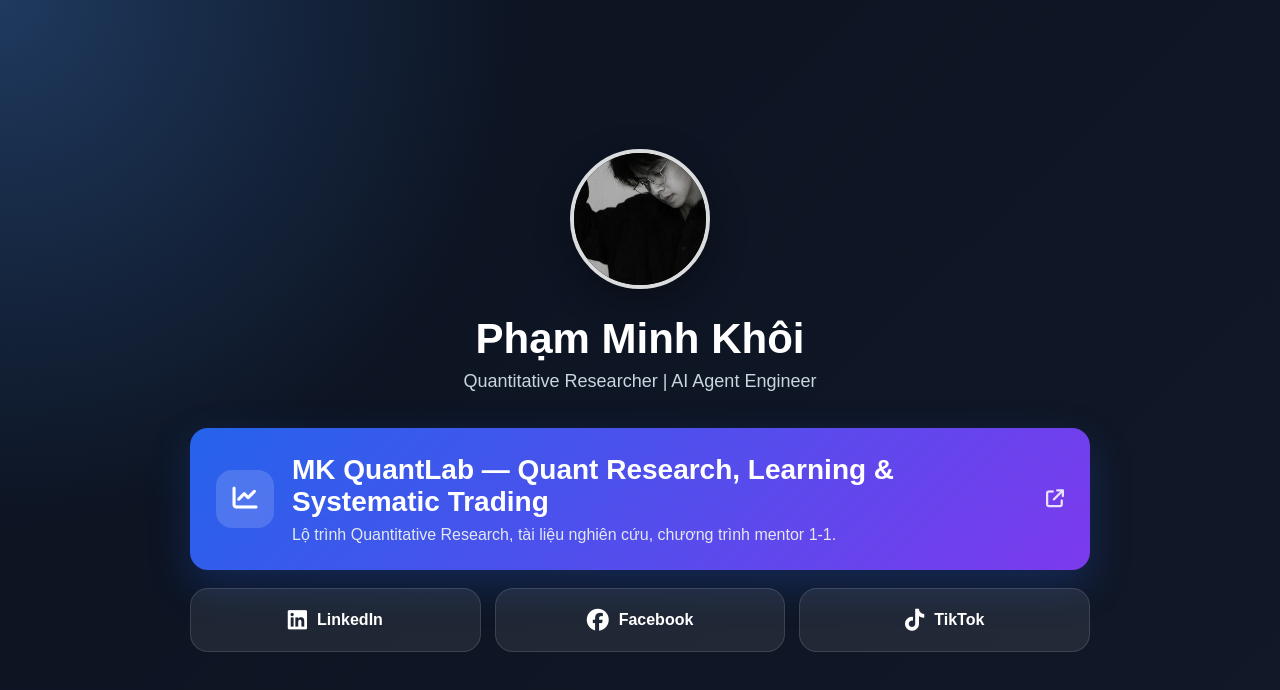
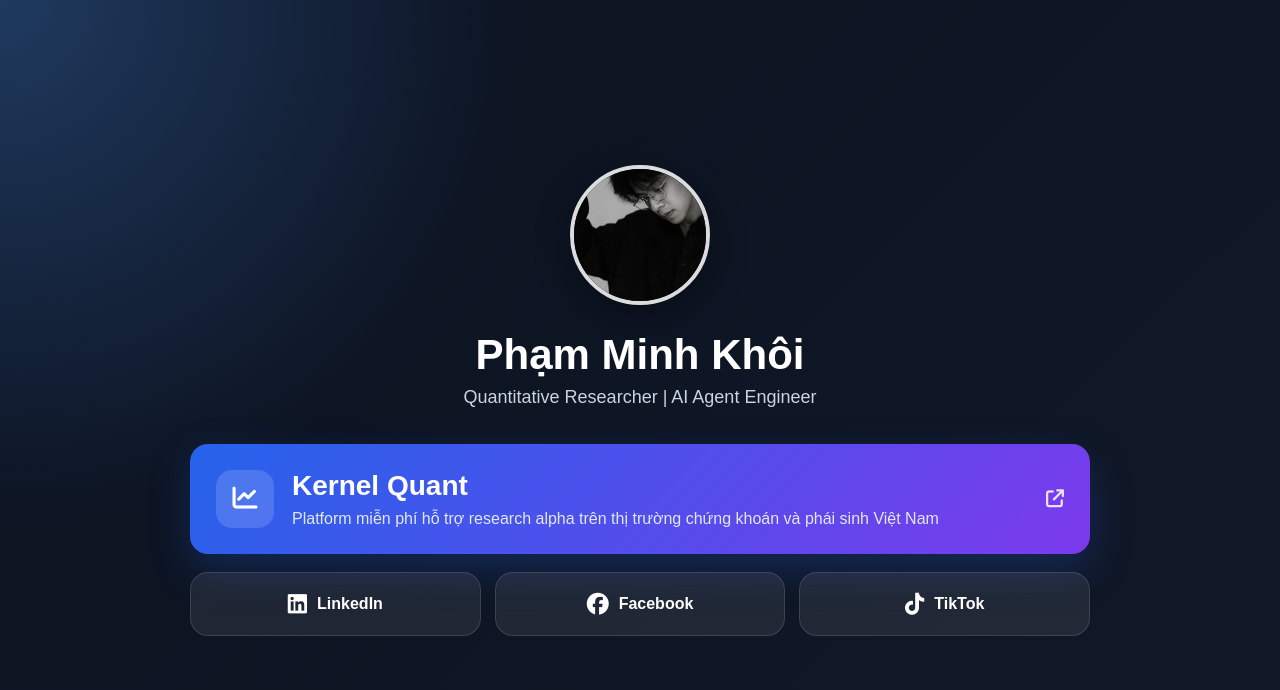
Before and after one commit to khoikhokhao/khoikhokhao.github.io, a plain HTML site: page index.html in a window 1280 px wide. Drawn offline with Linux system fonts and the light colour scheme.

Commit message:
Update index.html

```diff
--- a/index.html
+++ b/index.html
@@ -41,7 +41,7 @@
 
       <!-- MK QuantLab -->
       <a
-        href="https://docs.google.com/document/d/14BYk6Gi6fDV9JMZpToil4aeRigu5KP_HkcxGIyUgEzk/edit?tab=t.0"
+        href="https://kernelquant.com/"
         class="card main-card"
         target="_blank"
         rel="noopener noreferrer"
@@ -52,11 +52,11 @@
 
         <div>
           <h2>
-            MK QuantLab — Quant Research, Learning & Systematic Trading
+           Kernel Quant
           </h2>
 
           <p>
-            Lộ trình Quantitative Research, tài liệu nghiên cứu, chương trình mentor 1-1.
+            Platform miễn phí hỗ trợ research alpha trên thị trường chứng khoán và phái sinh Việt Nam
           </p>
         </div>
 
```
